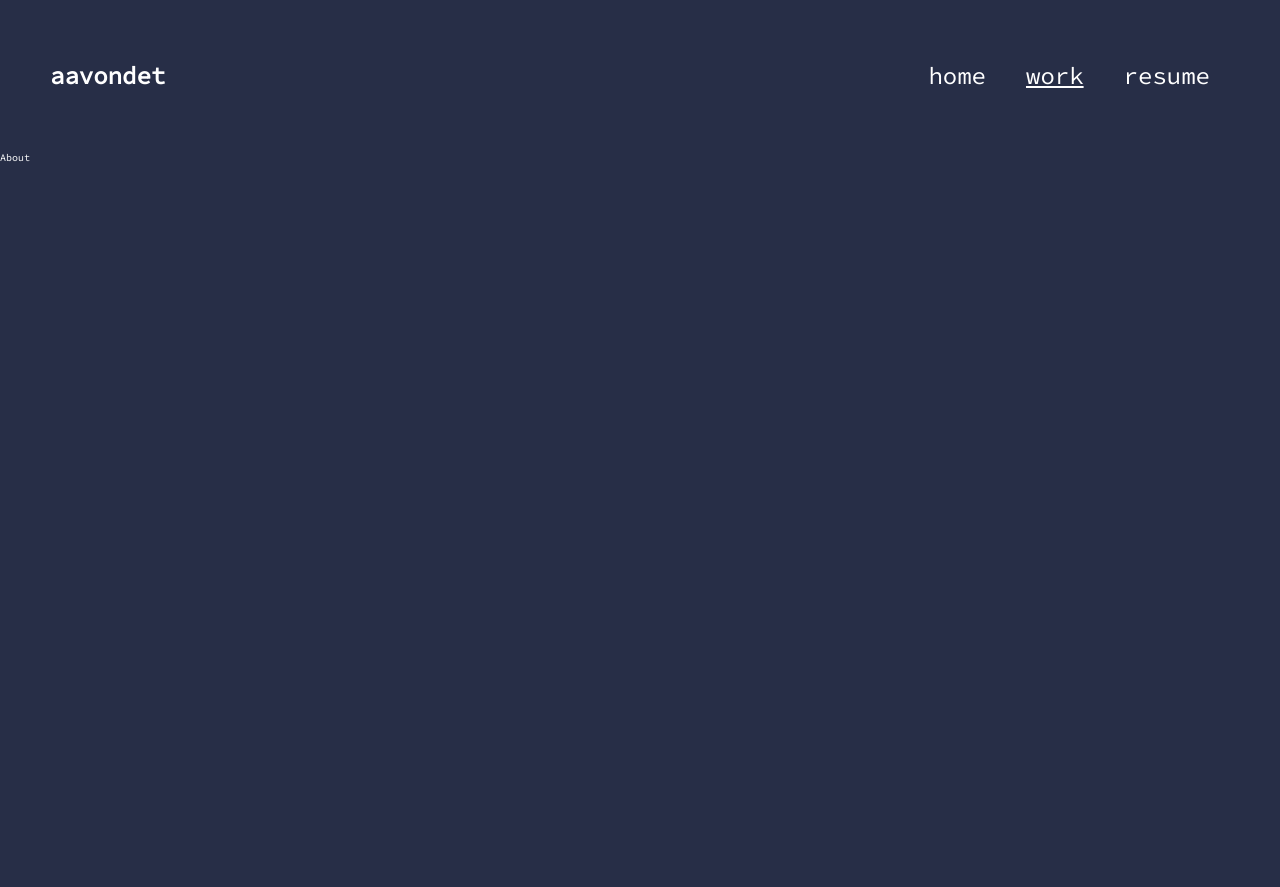
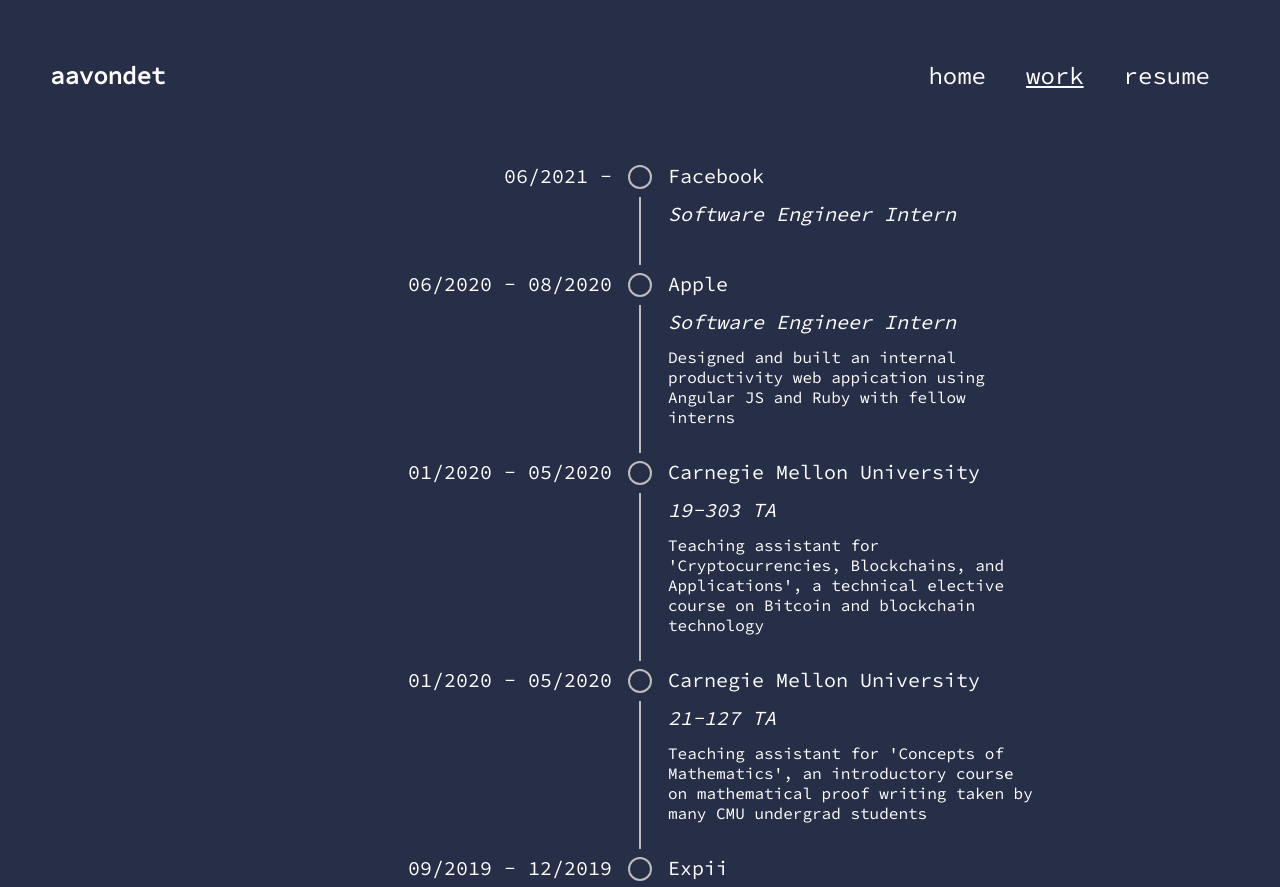
Before and after one commit to aavondet/aavondet, a React app: page /work in a window 1280 px wide. Shown: the top 887 px of the page. Before the commit the page ends 800 px from the top, so only its background shows below. Built offline with nearby package versions, Linux system fonts and the light colour scheme.

Commit message:
Work page timeline added

```diff
--- a/package.json
+++ b/package.json
@@ -19,6 +19,8 @@
   },
   "homepage": "https://github.com/aavondet/aavondet#readme",
   "dependencies": {
+    "@material-ui/core": "^4.11.2",
+    "@material-ui/lab": "^4.0.0-alpha.57",
     "express": "^4.17.1",
     "react": "^17.0.1",
     "react-dom": "^17.0.1",
--- a/public/index.html
+++ b/public/index.html
@@ -8,5 +8,6 @@
 </head>
 <body>
     <div id="root"></div>
+    <script src="bundle.js"></script>
 </body>
 </html>
--- a/server.js
+++ b/server.js
@@ -11,7 +11,7 @@
 app.use(express.static(__dirname+'/build'));
 
 app.get('/*', (req, res, next) => {
-    res.sendFile(path.join(__dirname, 'build', 'index.html'));
+    res.sendFile(path.join(__dirname, 'public', 'index.html'));
 });
 
 app.listen(PORT);
--- a/src/components/App.js
+++ b/src/components/App.js
@@ -1,6 +1,7 @@
 import React from 'react';
 import Header from './Header';
 import Home from './Home';
+import Work from './Work';
 import {
   BrowserRouter as Router,
   Switch,
@@ -16,7 +17,7 @@
             <Home/>
           </Route>
           <Route path='/work'>
-            About
+            <Work/>
           </Route>
           <Route path='/resume'>
             Resume
--- /dev/null
+++ b/src/components/Work.js
@@ -0,0 +1,63 @@
+import React from 'react';
+import Timeline from '@material-ui/lab/Timeline';
+import TimelineItem from '@material-ui/lab/TimelineItem';
+import TimelineSeparator from '@material-ui/lab/TimelineSeparator';
+import TimelineConnector from '@material-ui/lab/TimelineConnector';
+import TimelineContent from '@material-ui/lab/TimelineContent';
+import TimelineOppositeContent from "@material-ui/lab/TimelineOppositeContent";
+import TimelineDot from '@material-ui/lab/TimelineDot';
+import { makeStyles } from '@material-ui/core/styles';
+
+import jobs from '../jobs.json';
+
+const useStyles = makeStyles({
+  dot: {
+    padding: '10px',
+	},
+	company: {
+		fontSize: '20px'
+	},
+	title: {
+		fontSize: '20px',
+		fontStyle: 'italic'
+	},
+	date: {
+		fontSize: '20px'
+	},
+	description: {
+		fontSize: '16px',
+		paddingBottom: '20px'
+	},
+	timeline: {
+		width: '65%',
+		margin: 'auto',
+		paddingBottom: '50px'
+	}
+});
+
+const Work = () => {
+	const classes = useStyles();
+
+  return (
+    <Timeline classes={{root: classes.timeline}}>
+			{jobs.map((job) =>
+				<TimelineItem>
+					<TimelineOppositeContent classes={{root: classes.date}}>
+            {job.date}
+      		</TimelineOppositeContent>
+        	<TimelineSeparator>
+          	<TimelineDot variant='outlined' classes={{root: classes.dot}}/>
+          	<TimelineConnector />
+        	</TimelineSeparator>
+        	<TimelineContent>
+						<div className={classes.company}>{job.company}</div><br/>
+						<div className={classes.title}>{job.title}</div><br/>
+						<div className={classes.description}>{job.description}</div>
+					</TimelineContent>
+				</TimelineItem>
+			)}
+		</Timeline>
+  );
+};
+
+export default Work;
--- /dev/null
+++ b/src/jobs.json
@@ -0,0 +1,38 @@
+[
+  {
+    "company": "Facebook",
+    "title": "Software Engineer Intern",
+    "date": "06/2021 -",
+    "description": ""
+  },
+  {
+    "company": "Apple",
+    "title": "Software Engineer Intern",
+    "date": "06/2020 - 08/2020",
+    "description": "Designed and built an internal productivity web appication using Angular JS and Ruby with fellow interns"
+  },
+  {
+    "company": "Carnegie Mellon University",
+    "title": "19-303 TA",
+    "date": "01/2020 - 05/2020",
+    "description": "Teaching assistant for 'Cryptocurrencies, Blockchains, and Applications', a technical elective course on Bitcoin and blockchain technology"
+  },
+  {
+    "company": "Carnegie Mellon University",
+    "title": "21-127 TA",
+    "date": "01/2020 - 05/2020",
+    "description": "Teaching assistant for 'Concepts of Mathematics', an introductory course on mathematical proof writing taken by many CMU undergrad students"
+  },
+  {
+    "company": "Expii",
+    "title": "Intern",
+    "date": "09/2019 - 12/2019",
+    "description": "Worked on the 'Daily Challenge with Po-Shen Loh' team, writing exercise problems about probability and number theory, as well as filming and editting lesson videos"
+  },
+  {
+    "company": "Plaid",
+    "title": "Developer Intern",
+    "date": "05/2019 - 08/2019",
+    "description": "Part of the frontend team and the i18n team, worked on seeveral UI reforms as well as refactoring existing code to support localiczation"
+  }
+]
--- a/webpack.common.js
+++ b/webpack.common.js
@@ -1,5 +1,4 @@
 const path = require('path');
-const HtmlWebPackPlugin = require('html-webpack-plugin');
 const { CleanWebpackPlugin } = require('clean-webpack-plugin');
 
 module.exports = {
@@ -44,8 +43,5 @@
   },
   plugins: [
     new CleanWebpackPlugin(),
-    new HtmlWebPackPlugin({
-      template: path.resolve(__dirname, 'public', 'index.html'),
-    }),
   ],
 };
--- a/webpack.dev.js
+++ b/webpack.dev.js
@@ -15,7 +15,7 @@
     before: function(app, server, compiler) {
       app.use(express.static(__dirname+'/build'));
       app.get('/*', function(req, res) {
-          res.sendFile(path.join(__dirname, 'build', 'index.html'));
+          res.sendFile(path.join(__dirname, 'public', 'index.html'));
       });
     },
   },
```
Also changed, not shown: src/index.css (line endings or trailing spaces), 1 other file (tests, documents, lock files or other folders).
